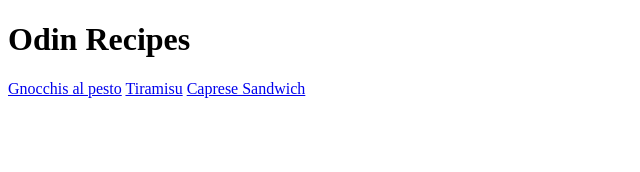
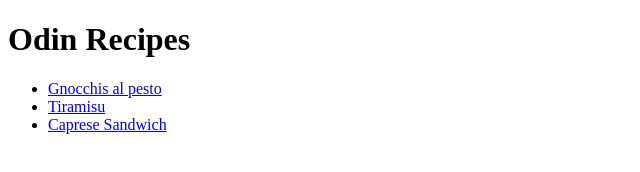
Before and after one commit to Francisjdev/odin-recipes, a plain HTML site: page index.html in a window 1280 px wide. Shown: the whole page, without its empty margins (0-640 px from the left). Drawn offline with Linux system fonts and the light colour scheme.

Commit message:
added list for links on home page

```diff
--- a/index.html
+++ b/index.html
@@ -7,9 +7,11 @@
 </head>
 <body>
     <h1>Odin Recipes</h1>
+<ul>
+    <li><a href="recipes/gnocchi.html">Gnocchis al pesto</a></li>
+    <li><a href="recipes/tiramisu.html">Tiramisu</a></li>
+    <li><a href="recipes/caprese.html">Caprese Sandwich</a></li>
+</ul>
 
-    <a href="recipes/gnocchi.html">Gnocchis al pesto</a>
-    <a href="recipes/tiramisu.html">Tiramisu</a>
-    <a href="recipes/caprese.html">Caprese Sandwich</a>
 </body>
 </html>
```
